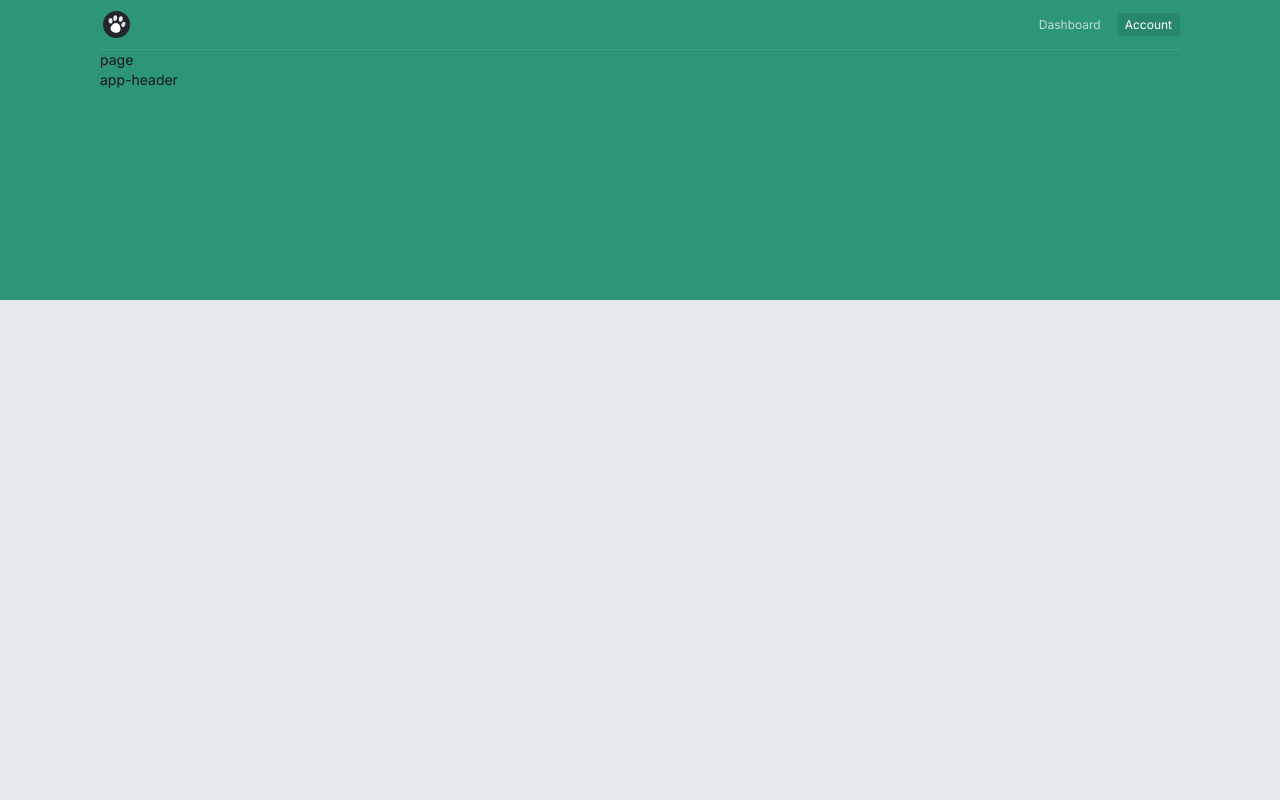
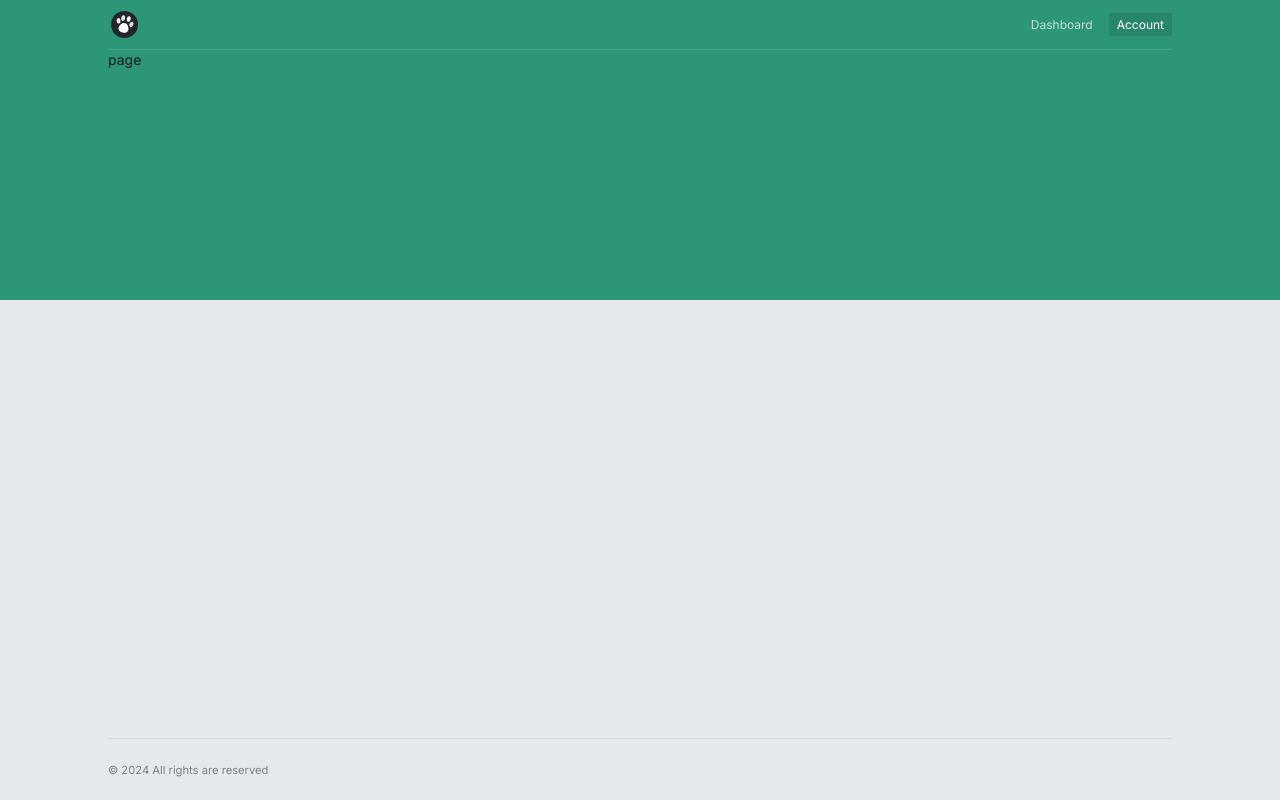
Before and after one commit to tomoki-yamamura/petsoft, a Next.js app: page /app/account in a window 1280 px wide. Built offline with nearby package versions, Linux system fonts and the light colour scheme.

Commit message:
finish footer

```diff
--- a/src/app/(app)/app/layout.tsx
+++ b/src/app/(app)/app/layout.tsx
@@ -8,7 +8,7 @@ export default function Layout({ children }: {
   return (
     <>
       <BackgroundPattern />
-      <div className="max-w-[1080px] mx-auto">
+      <div className="flex flex-col max-w-[1080px] mx-auto px-2 min-h-screen">
         <AppHeader />
         {children}
         <AppFooter />
--- a/src/components/app-footer.tsx
+++ b/src/components/app-footer.tsx
@@ -1,5 +1,9 @@
 export default function AppFooter() {
   return (
-    <div>app-header</div>
+    <footer className="mt-auto border-t border-black/5 py-5">
+      <small className="opacity-50">
+        &copy; 2024 All rights are reserved
+      </small>
+    </footer>
   )
 }
```
